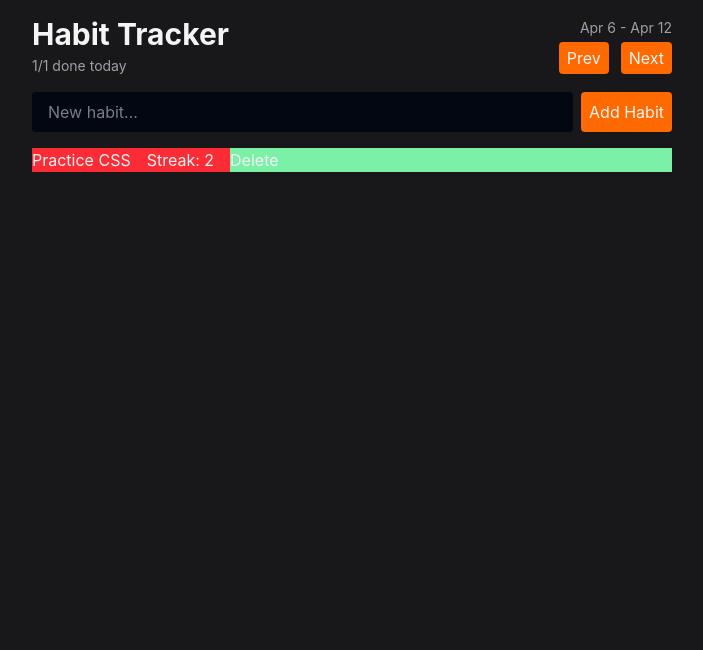
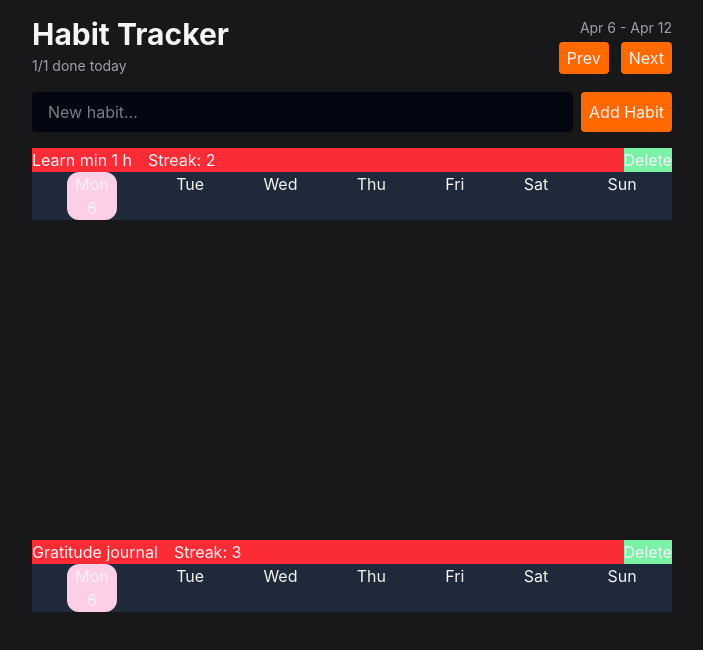
Before and after one commit to andreaBokova/react-habit-tracker-app, a React (Vite) app: page / in a window 1280 px wide. Shown: the top 650 px of the page, without its empty margins (288-991 px from the left). Built offline with nearby package versions, Linux system fonts and the light colour scheme.

Commit message:
add habit list - WIP

```diff
--- a/src/App.tsx
+++ b/src/App.tsx
@@ -1,4 +1,3 @@
-import { Button } from "./components/Button";
 import { Header } from "./components/Header";
 import { HabitForm } from "./components/HabitForm";
 
@@ -13,14 +12,32 @@ export default function App() {
 }
 
 function HabitList() {
+  const habits = [
+    { id: 1, name: "Learn min 1 h", streak: 2 },
+    { id: 2, name: "Gratitude journal", streak: 3 },
+  ];
   return (
-    <div className="">
-    <div className="bg-red-500 flex flex-row gap-4">
+    <div className="flex flex-col gap-80 ">
+      {habits.map((habit) => (
+        <div className="bg-gray-800">
+        <div className="bg-red-500 flex items-center flex-row gap-4">
+          <span key={habit.id}>{habit.name}</span>
+          <span>Streak: {habit.streak}</span>
+          <button className="bg-green-300 ml-auto">Delete</button>
 
-        <span>Practice CSS</span>
-        <span>Streak: 2</span>
-        <button className="flex bg-green-300 flex-1">Delete</button>
-      </div>
+        </div>
+        <div className="flex justify-evenly gap-6">
+         <div className="rounded-xl bg-pink-200 px-2 flex flex-col text-center"><span>
+          Mon</span><span>6</span></div>
+         <div>Tue</div>
+         <div>Wed</div>
+         <div>Thu</div>
+         <div>Fri</div>
+         <div>Sat</div>
+         <div>Sun</div>
+        </div>
+         </div>
+      ))}
     </div>
   );
 }
```
